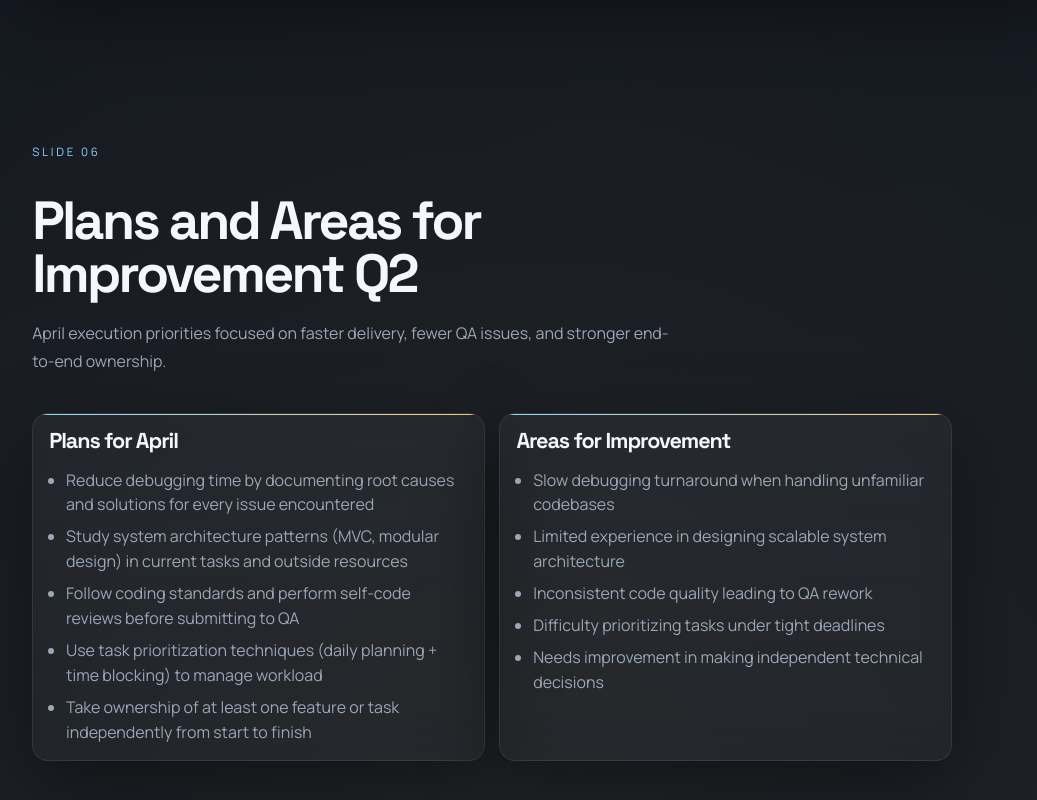
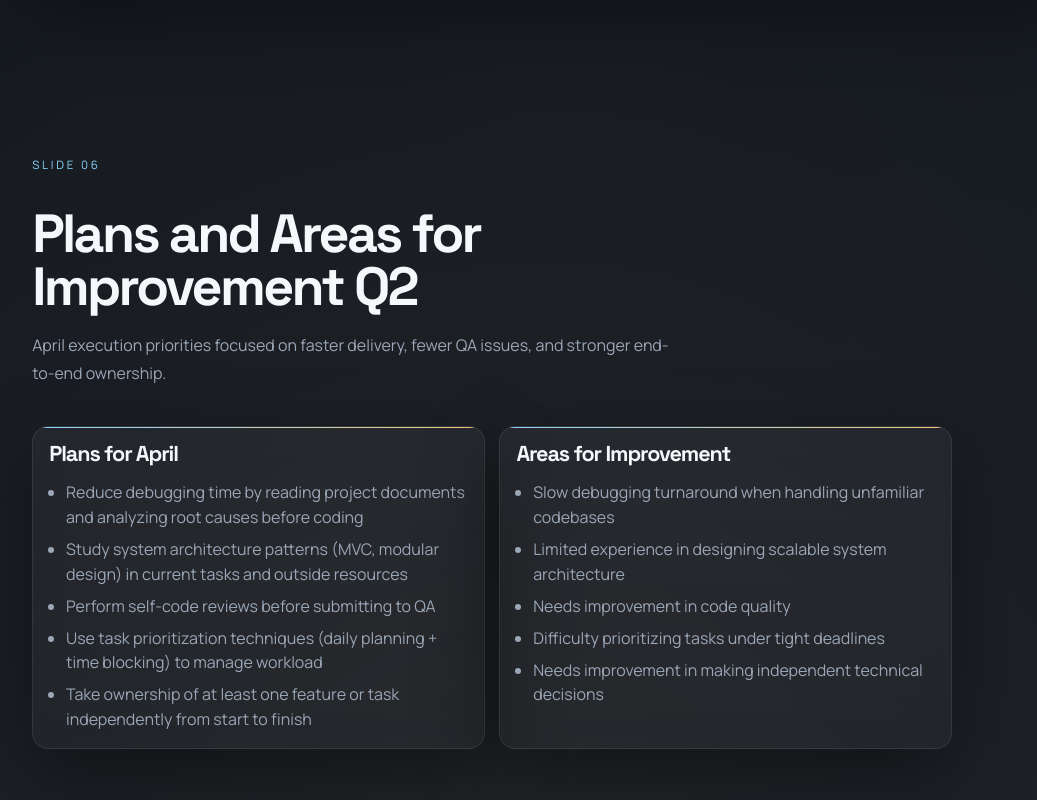
Before and after one commit to LatsMarbls/powerpoint-q1, a Vue app: page / in a window 1280 px wide. Shown: the part 4282-5082 px from the top of the page, without its empty margins (133-1170 px from the left). Built offline with nearby package versions, Linux system fonts and the light colour scheme.

Commit message:
fix: plans

```diff
--- a/src/App.vue
+++ b/src/App.vue
@@ -67,15 +67,15 @@ const personalGrowth = [
 const improvementAreas = [
   'Slow debugging turnaround when handling unfamiliar codebases',
   'Limited experience in designing scalable system architecture',
-  'Inconsistent code quality leading to QA rework',
+  'Needs improvement in code quality',
   'Difficulty prioritizing tasks under tight deadlines',
   'Needs improvement in making independent technical decisions'
 ]
 
 const aprilPlans = [
-  'Reduce debugging time by documenting root causes and solutions for every issue encountered',
+  'Reduce debugging time by reading project documents and analyzing root causes before coding',
   'Study system architecture patterns (MVC, modular design) in current tasks and outside resources',
-  'Follow coding standards and perform self-code reviews before submitting to QA',
+  'Perform self-code reviews before submitting to QA',
   'Use task prioritization techniques (daily planning + time blocking) to manage workload',
   'Take ownership of at least one feature or task independently from start to finish'
 ]
```
